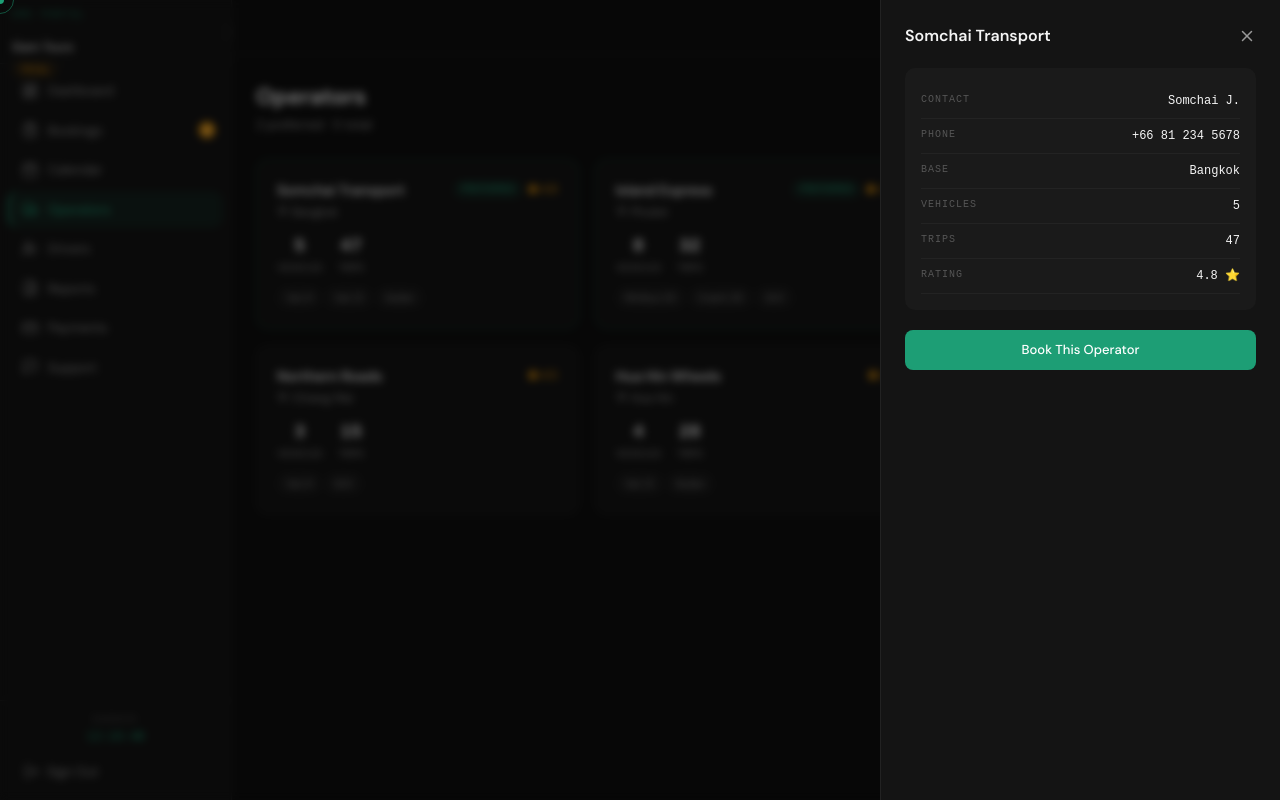
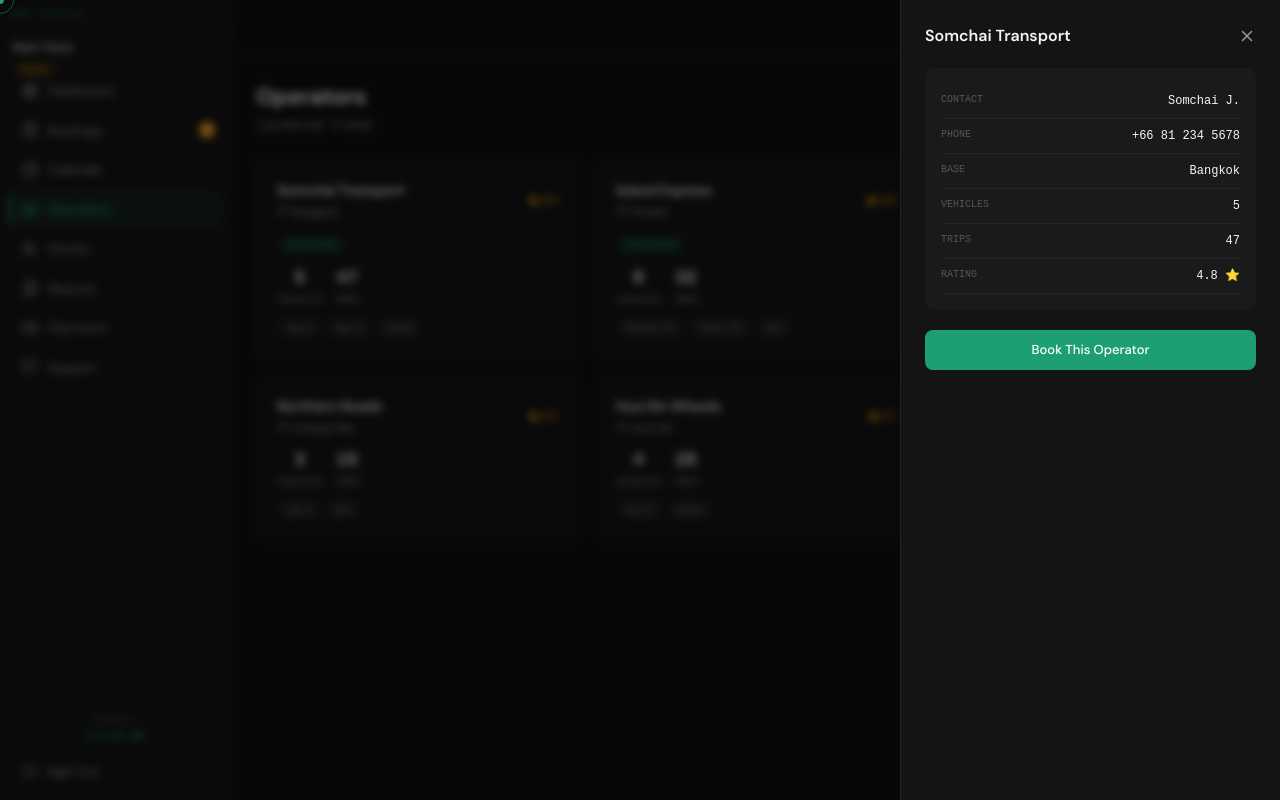
Before and after one commit to jeet623-create/Riden, a Next.js app: page /dmc/operators in a window 1280 px wide. Both pictures are taken after a click on the element 417 px from the left and 243 px from the top of the page. Built offline with nearby package versions, Linux system fonts and the light colour scheme.

Commit message:
feat: Figma design - page.tsx

```diff
--- a/src/app/dmc/operators/page.tsx
+++ b/src/app/dmc/operators/page.tsx
@@ -3,81 +3,51 @@ import { useState } from "react"
 import { motion, AnimatePresence } from "framer-motion"
 import { Star, X, MapPin } from "lucide-react"
 import { useLanguage } from "@/hooks/use-language"
-
-const operators = [
+const ops = [
   {id:1,name:"Somchai Transport",contact:"Somchai J.",phone:"+66 81 234 5678",base:"Bangkok",vehicles:5,types:["Van 9","Van 12","Sedan"],trips:47,rating:4.8,preferred:true},
   {id:2,name:"Island Express",contact:"Prasert K.",phone:"+66 76 345 6789",base:"Phuket",vehicles:8,types:["Minibus 20","Coach 30","SUV"],trips:32,rating:4.6,preferred:true},
-  {id:3,name:"Bangkok Fleet Co",contact:"Wichai N.",phone:"+66 89 456 7890",base:"Bangkok",vehicles:12,types:["Coach 40","Minibus 15","Van 12"],trips:89,rating:4.9,preferred:false},
+  {id:3,name:"Bangkok Fleet Co",contact:"Wichai N.",phone:"+66 89 456 7890",base:"Bangkok",vehicles:12,types:["Coach 40","Minibus 15"],trips:89,rating:4.9,preferred:false},
   {id:4,name:"Northern Roads",contact:"Niran C.",phone:"+66 85 567 8901",base:"Chiang Mai",vehicles:3,types:["Van 9","SUV"],trips:15,rating:4.5,preferred:false},
   {id:5,name:"Hua Hin Wheels",contact:"Manat S.",phone:"+66 83 678 9012",base:"Hua Hin",vehicles:4,types:["Van 12","Sedan"],trips:28,rating:4.7,preferred:false},
 ]
-
 export default function DmcOperatorsPage() {
-  const {t} = useLanguage()
-  const [sel,setSel] = useState<typeof operators[0]|null>(null)
-  const [q,setQ] = useState("")
-  const filtered = operators.filter(o=>!q||o.name.toLowerCase().includes(q.toLowerCase())||o.base.toLowerCase().includes(q.toLowerCase()))
+  const {t}=useLanguage(); const [sel,setSel]=useState<typeof ops[0]|null>(null); const [q,setQ]=useState("")
+  const filtered=ops.filter(o=>!q||o.name.toLowerCase().includes(q.toLowerCase()))
   return (
-    <motion.div initial={{opacity:0,y:8}} animate={{opacity:1,y:0}} transition={{duration:0.2}}>
+    <motion.div initial={{opacity:0,y:8}} animate={{opacity:1,y:0}}>
       <div style={{display:"flex",justifyContent:"space-between",alignItems:"center",marginBottom:24}}>
-        <div>
-          <h1 style={{fontSize:22,fontWeight:700,color:"var(--text-1,#f0f0f0)"}}>{t({en:"Operators",th:"ผู้ให้บริการ",zh:"运营商"})}</h1>
-          <p style={{fontSize:13,color:"var(--text-2,#999)",marginTop:2}}>{operators.filter(o=>o.preferred).length} preferred · {operators.length} total</p>
-        </div>
-        <input value={q} onChange={e=>setQ(e.target.value)} placeholder="Search operators..."
-          style={{width:220,height:36,padding:"0 12px",borderRadius:8,border:"1px solid var(--border,#242)",background:"var(--bg-elevated,#1a1a1a)",color:"var(--text-1,#f0f0f0)",fontSize:13,outline:"none"}}/>
+        <div><h1 style={{fontSize:22,fontWeight:700,color:"var(--text-1,#f0f0f0)"}}>{t({en:"Operators",th:"ผู้ให้บริการ",zh:"运营商"})}</h1><p style={{fontSize:13,color:"var(--text-2,#999)",marginTop:2}}>{ops.filter(o=>o.preferred).length} preferred · {ops.length} total</p></div>
+        <input value={q} onChange={e=>setQ(e.target.value)} placeholder="Search..." style={{width:200,height:36,padding:"0 12px",borderRadius:8,border:"1px solid var(--border,#242)",background:"var(--bg-elevated,#1a1a1a)",color:"var(--text-1,#f0f0f0)",fontSize:13,outline:"none"}}/>
       </div>
-      <div style={{display:"grid",gridTemplateColumns:"repeat(auto-fill,minmax(300px,1fr))",gap:16}}>
+      <div style={{display:"grid",gridTemplateColumns:"repeat(auto-fill,minmax(280px,1fr))",gap:16}}>
         {filtered.map(op=>(
-          <div key={op.id} onClick={()=>setSel(op)}
-            style={{background:"var(--bg-surface,#111)",border:`1px solid ${op.preferred?"rgba(29,158,117,0.3)":"var(--border,#242)"}`,borderRadius:12,padding:20,cursor:"pointer",transition:"all 150ms"}}
-            onMouseEnter={e=>e.currentTarget.style.borderColor=op.preferred?"rgba(29,158,117,0.5)":"rgba(255,255,255,0.1)"}
-            onMouseLeave={e=>e.currentTarget.style.borderColor=op.preferred?"rgba(29,158,117,0.3)":"var(--border,#242)"}>
-            <div style={{display:"flex",justifyContent:"space-between",alignItems:"flex-start",marginBottom:12}}>
-              <div>
-                <div style={{fontWeight:600,fontSize:14,color:"var(--text-1,#f0f0f0)",marginBottom:2}}>{op.name}</div>
-                <div style={{fontSize:12,color:"var(--text-2,#999)",display:"flex",alignItems:"center",gap:4}}><MapPin size={11}/>{op.base}</div>
-              </div>
-              <div style={{display:"flex",alignItems:"center",gap:4}}>
-                {op.preferred&&<span style={{fontSize:10,padding:"2px 8px",borderRadius:99,background:"rgba(29,158,117,0.1)",color:"#1D9E75",fontFamily:"monospace"}}>PREFERRED</span>}
-                <span style={{display:"flex",alignItems:"center",gap:2,fontSize:12,color:"#f59e0b"}}><Star size={12} fill="#f59e0b"/>{op.rating}</span>
-              </div>
+          <div key={op.id} onClick={()=>setSel(op)} style={{background:"var(--bg-surface,#111)",border:`1px solid ${op.preferred?"rgba(29,158,117,0.3)":"var(--border,#242)"}`,borderRadius:12,padding:20,cursor:"pointer",transition:"all 150ms"}} onMouseEnter={e=>e.currentTarget.style.borderColor="rgba(255,255,255,0.1)"} onMouseLeave={e=>e.currentTarget.style.borderColor=op.preferred?"rgba(29,158,117,0.3)":"var(--border,#242)"}>
+            <div style={{display:"flex",justifyContent:"space-between",marginBottom:10}}>
+              <div><div style={{fontWeight:600,fontSize:14,color:"var(--text-1,#f0f0f0)",marginBottom:2}}>{op.name}</div><div style={{fontSize:12,color:"var(--text-2,#999)",display:"flex",alignItems:"center",gap:4}}><MapPin size={11}/>{op.base}</div></div>
+              <span style={{display:"flex",alignItems:"center",gap:2,fontSize:12,color:"#f59e0b"}}><Star size={11} fill="#f59e0b"/>{op.rating}</span>
             </div>
-            <div style={{display:"flex",gap:16,marginBottom:12}}>
-              <div style={{textAlign:"center"}}><div style={{fontFamily:"monospace",fontSize:18,fontWeight:700,color:"var(--text-1,#f0f0f0)"}}>{op.vehicles}</div><div style={{fontSize:10,color:"var(--text-2,#999)",textTransform:"uppercase"}}>Vehicles</div></div>
-              <div style={{textAlign:"center"}}><div style={{fontFamily:"monospace",fontSize:18,fontWeight:700,color:"var(--text-1,#f0f0f0)"}}>{op.trips}</div><div style={{fontSize:10,color:"var(--text-2,#999)",textTransform:"uppercase"}}>Trips</div></div>
+            {op.preferred&&<span style={{fontSize:10,padding:"2px 8px",borderRadius:99,background:"rgba(29,158,117,0.1)",color:"#1D9E75",fontFamily:"monospace",display:"inline-block",marginBottom:10}}>PREFERRED</span>}
+            <div style={{display:"flex",gap:12,marginBottom:10}}>
+              <div style={{textAlign:"center"}}><div style={{fontFamily:"monospace",fontSize:18,fontWeight:700,color:"var(--text-1,#f0f0f0)"}}>{op.vehicles}</div><div style={{fontSize:10,color:"var(--text-2,#999)"}}>VEHICLES</div></div>
+              <div style={{textAlign:"center"}}><div style={{fontFamily:"monospace",fontSize:18,fontWeight:700,color:"var(--text-1,#f0f0f0)"}}>{op.trips}</div><div style={{fontSize:10,color:"var(--text-2,#999)"}}>TRIPS</div></div>
             </div>
-            <div style={{display:"flex",flexWrap:"wrap",gap:4}}>
-              {op.types.map(v=><span key={v} style={{fontSize:10,padding:"2px 8px",borderRadius:99,background:"var(--bg-elevated,#1a1a1a)",color:"var(--text-2,#999)",border:"1px solid var(--border,#242)"}}>{v}</span>)}
-            </div>
+            <div style={{display:"flex",flexWrap:"wrap",gap:4}}>{op.types.map(v=><span key={v} style={{fontSize:10,padding:"2px 8px",borderRadius:99,background:"var(--bg-elevated,#1a1a1a)",color:"var(--text-2,#999)",border:"1px solid var(--border,#242)"}}>{v}</span>)}</div>
           </div>
         ))}
       </div>
-      <AnimatePresence>
-        {sel&&(
-          <motion.div initial={{opacity:0}} animate={{opacity:1}} exit={{opacity:0}} onClick={()=>setSel(null)}
-            style={{position:"fixed",inset:0,background:"rgba(0,0,0,0.5)",backdropFilter:"blur(4px)",zIndex:50,display:"flex",justifyContent:"flex-end"}}>
-            <motion.div initial={{x:60}} animate={{x:0}} exit={{x:60}} transition={{duration:0.25}} onClick={e=>e.stopPropagation()}
-              style={{width:400,background:"var(--bg-surface,#111)",borderLeft:"1px solid var(--border,#242)",height:"100%",overflowY:"auto",padding:24}}>
-              <div style={{display:"flex",justifyContent:"space-between",alignItems:"center",marginBottom:20}}>
-                <div style={{fontSize:16,fontWeight:600,color:"var(--text-1,#f0f0f0)"}}>{sel.name}</div>
-                <button onClick={()=>setSel(null)} style={{background:"none",border:"none",cursor:"pointer",color:"var(--text-2,#999)"}}><X size={18}/></button>
-              </div>
-              <div style={{background:"var(--bg-elevated,#1a1a1a)",borderRadius:10,padding:16,marginBottom:20}}>
-                {[["Contact",sel.contact],["Phone",sel.phone],["Base",sel.base],["Vehicles",String(sel.vehicles)],["Trips",String(sel.trips)],["Rating",sel.rating+" ⭐"]].map(([l,v])=>(
-                  <div key={l} style={{display:"flex",justifyContent:"space-between",padding:"8px 0",borderBottom:"1px solid rgba(255,255,255,0.04)"}}>
-                    <span style={{fontFamily:"monospace",fontSize:10,color:"var(--text-3,#555)",textTransform:"uppercase",letterSpacing:1}}>{l}</span>
-                    <span style={{fontFamily:"monospace",fontSize:12,color:"var(--text-1,#f0f0f0)"}}>{v}</span>
-                  </div>
-                ))}
-              </div>
-              <button style={{width:"100%",padding:10,borderRadius:8,fontSize:13,fontWeight:500,background:"#1D9E75",color:"white",border:"none",cursor:"pointer"}}>
-                {t({en:"Book This Operator",th:"จองผู้ให้บริการนี้",zh:"预订此运营商"})}
-              </button>
-            </motion.div>
+      <AnimatePresence>{sel&&(
+        <motion.div initial={{opacity:0}} animate={{opacity:1}} exit={{opacity:0}} onClick={()=>setSel(null)} style={{position:"fixed",inset:0,background:"rgba(0,0,0,0.5)",backdropFilter:"blur(4px)",zIndex:50,display:"flex",justifyContent:"flex-end"}}>
+          <motion.div initial={{x:60}} animate={{x:0}} exit={{x:60}} transition={{duration:0.25}} onClick={e=>e.stopPropagation()} style={{width:380,background:"var(--bg-surface,#111)",borderLeft:"1px solid var(--border,#242)",height:"100%",overflowY:"auto",padding:24}}>
+            <div style={{display:"flex",justifyContent:"space-between",marginBottom:20}}><div style={{fontSize:16,fontWeight:600,color:"var(--text-1,#f0f0f0)"}}>{sel.name}</div><button onClick={()=>setSel(null)} style={{background:"none",border:"none",cursor:"pointer",color:"var(--text-2,#999)"}}><X size={18}/></button></div>
+            <div style={{background:"var(--bg-elevated,#1a1a1a)",borderRadius:10,padding:16,marginBottom:20}}>
+              {[["Contact",sel.contact],["Phone",sel.phone],["Base",sel.base],["Vehicles",String(sel.vehicles)],["Trips",String(sel.trips)],["Rating",sel.rating+" ⭐"]].map(([l,v])=>(
+                <div key={l} style={{display:"flex",justifyContent:"space-between",padding:"8px 0",borderBottom:"1px solid rgba(255,255,255,0.04)"}}><span style={{fontFamily:"monospace",fontSize:10,color:"var(--text-3,#555)",textTransform:"uppercase"}}>{l}</span><span style={{fontFamily:"monospace",fontSize:12,color:"var(--text-1,#f0f0f0)"}}>{v}</span></div>
+              ))}
+            </div>
+            <button style={{width:"100%",padding:10,borderRadius:8,fontSize:13,fontWeight:500,background:"#1D9E75",color:"white",border:"none",cursor:"pointer"}}>{t({en:"Book This Operator",th:"จองผู้ให้บริการนี้",zh:"预订此运营商"})}</button>
           </motion.div>
-        )}
-      </AnimatePresence>
+        </motion.div>
+      )}</AnimatePresence>
     </motion.div>
   )
 }
```
